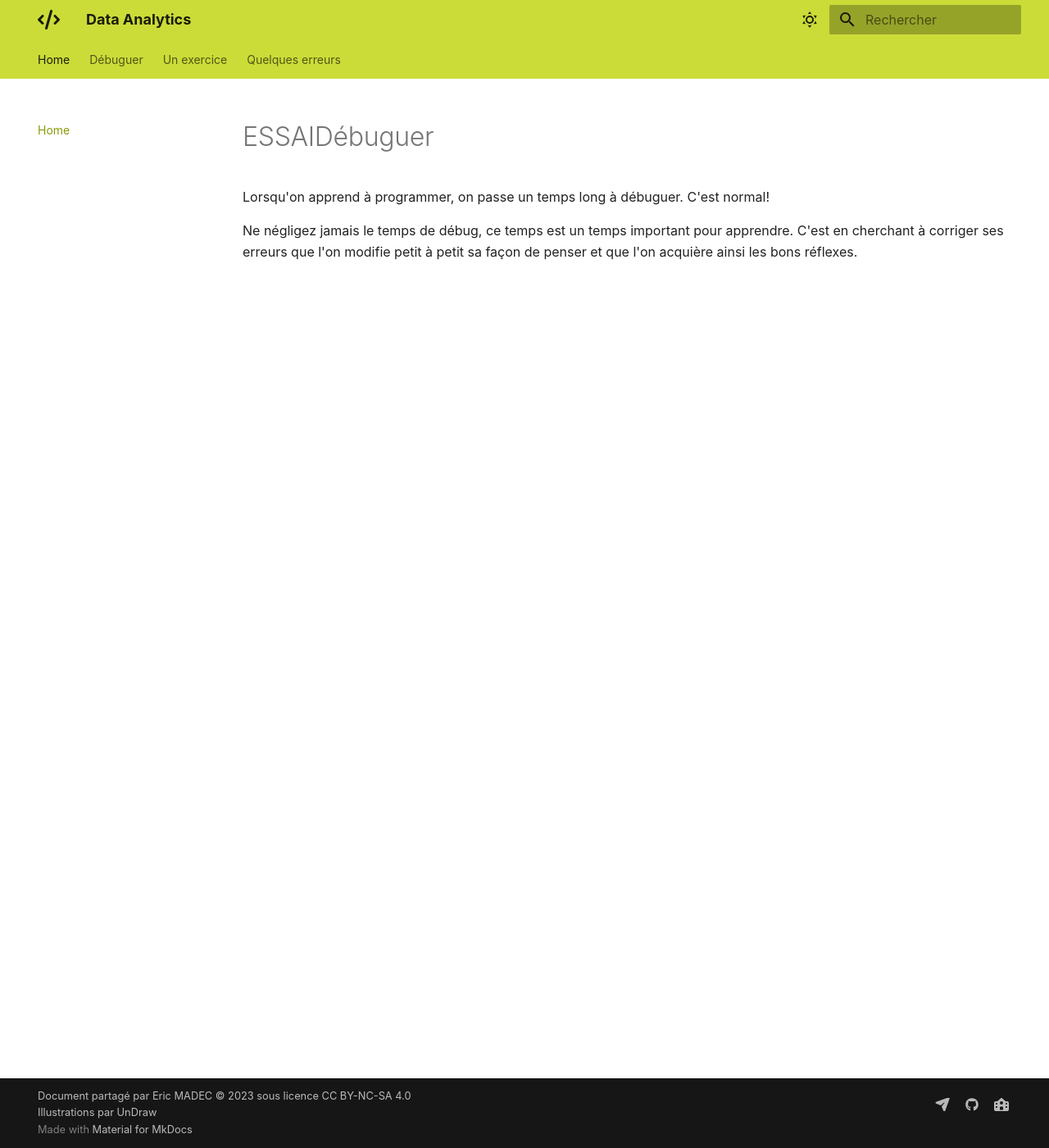
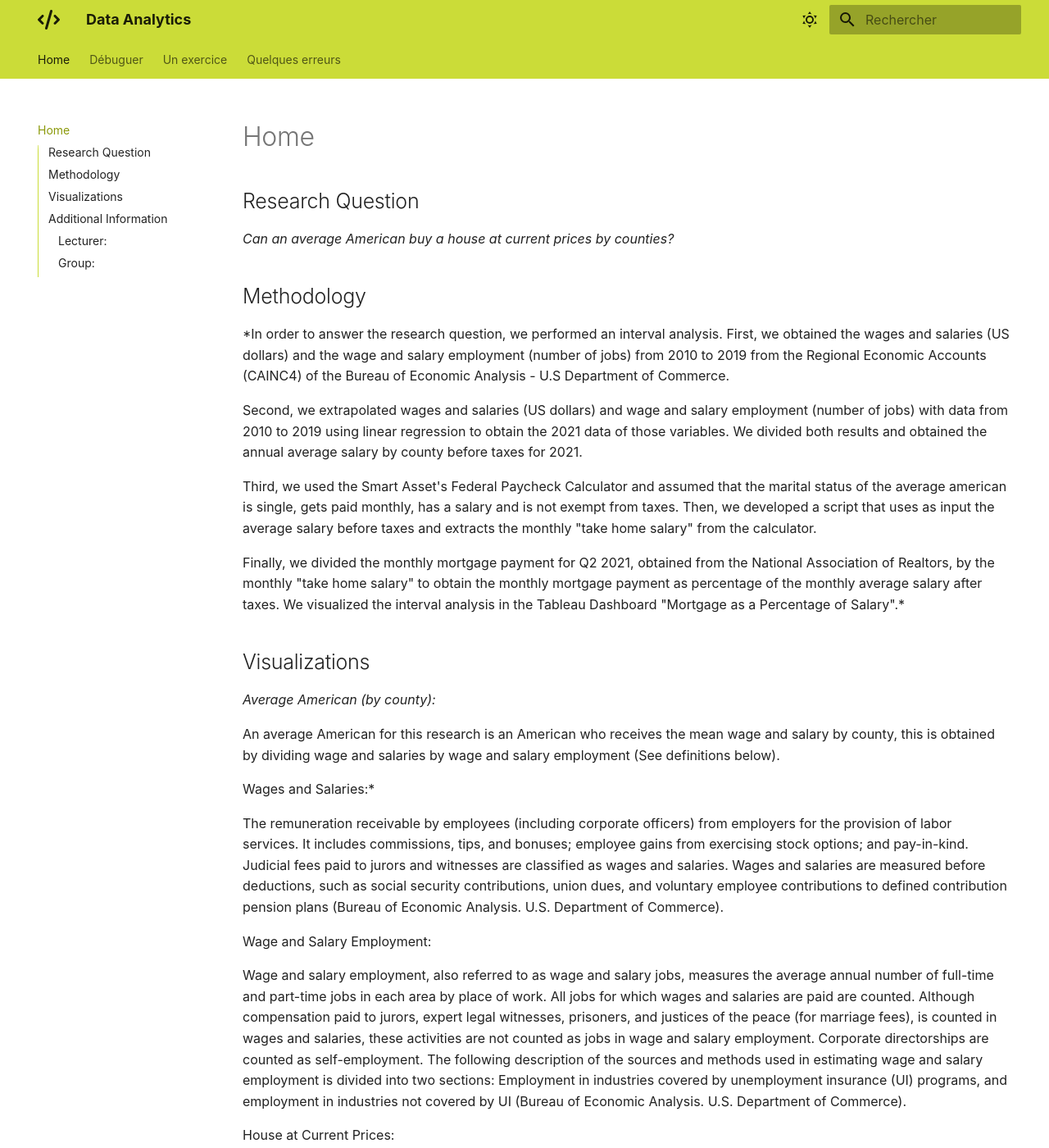
Before and after one commit to jfsql/DataAnalytics, an MkDocs documentation site: the page built from docs/index.md, in a window 1280 px wide and 1400 px high. Shown: the whole window at 82% size. Built offline with MkDocs 1.6.1 and Material for MkDocs 9.7.7, drawn with Linux system fonts in a browser that asks for light colours; some of the changed text lies outside the part shown.

Commit message:
Update index.md

```diff
--- a/docs/index.md
+++ b/docs/index.md
@@ -1,4 +1,66 @@
-# ESSAIDébuguer
+## Research Question
+
+*Can an average American buy a house at current prices by counties?*
+
+## Methodology
+
+*In order to answer the research question, we performed an interval analysis.
+First, we obtained the wages and salaries (US dollars) and the wage and salary employment (number of jobs) from 2010 to 2019 from the Regional Economic Accounts (CAINC4) of the Bureau of Economic Analysis - U.S Department of Commerce.
+
+Second, we extrapolated wages and salaries (US dollars) and wage and salary employment (number of jobs) with data from 2010 to 2019 using linear regression to obtain the 2021 data of those variables. We divided both results and obtained the annual average salary by county before taxes for 2021.
+
+Third, we used the Smart Asset's Federal Paycheck Calculator and assumed that the marital status of the average american is single, gets paid monthly, has a salary and is not exempt from taxes. Then, we developed a script that uses as input the average salary before taxes and extracts the monthly "take home salary" from the calculator.
+
+Finally, we divided the monthly mortgage payment for Q2 2021, obtained from the National Association of Realtors, by the monthly "take home salary" to obtain the monthly mortgage payment as percentage of the monthly average salary after taxes. We visualized the interval analysis in the Tableau Dashboard "Mortgage as a Percentage of Salary".*
+
+## Visualizations
+
+*Average American (by county):*
+
+An average American for this research is an American who receives the mean wage and salary by county, this is obtained by dividing wage and salaries by wage and salary employment (See definitions below).
+
+Wages and Salaries:*
+
+The remuneration receivable by employees (including corporate officers) from employers for the provision of labor services. It includes commissions, tips, and bonuses; employee gains from exercising stock options; and pay-in-kind. Judicial fees paid to jurors and witnesses are classified as wages and salaries. Wages and salaries are measured before deductions, such as social security contributions, union dues, and voluntary employee contributions to defined contribution pension plans (Bureau of Economic Analysis. U.S. Department of Commerce).
+
+Wage and Salary Employment:
+
+Wage and salary employment, also referred to as wage and salary jobs, measures the average annual number of full-time and part-time jobs in each area by place of work. All jobs for which wages and salaries are paid are counted. Although compensation paid to jurors, expert legal witnesses, prisoners, and justices of the peace (for marriage fees), is counted in wages and salaries, these activities are not counted as jobs in wage and salary employment.
+Corporate directorships are counted as self-employment. The following description of the sources and methods used in estimating wage and salary employment is divided into two sections: Employment in industries covered by unemployment insurance (UI) programs, and employment in industries not covered by UI (Bureau of Economic Analysis. U.S. Department of Commerce).
+
+House at Current Prices:
+
+Median home price (See definition below).
+
+Median Home Price:
+
+Median home value for the 2nd quarter of 2021 was estimated for each county. Home values represent the value of all homes instead of home sales. Base Price Subject to Population Threshold:
+The most recent American Community Survey (ACS) data was used, subject to ACS population thresholds. This means that for counties with population less than 65,000, the 5-year ACS estimates were used for the price calculations. Respectively, for counties which have a population at or exceeding the population threshold of 65,000, the 1-year ACS estimates were used (National Association of Realtors).
+
+Monthly Mortgage Payment:
+
+A 10% down payment was used to calculate the monthly mortgage payment assuming a 30-year fixed-rate fully amortizing mortgage. Mortgage payments in this study include only principal and interest payments; actual payments, which are likely to include escrow payments for insurance and taxes, may be higher (National Association of Realtors).
+Data
+
+This project uses data from 2 sources:
+
+1. National Association of Realtors
+2. Bureau of Economic Analysis. U.S. Department of Commerce.
+## Additional Information
+
+This is the final project for the module Introduction to Data Analytics in Business of the Frankfurt School of Finance & Management.
+
+### Lecturer:
+
+Prof. Dr. Lucas Böttcher
+
+### Group:
+
+Franco Sánchez Torres
+
+Parth Shrivastava
+
+Rahul Singh ESSAIDébuguer
 
 
 
```
